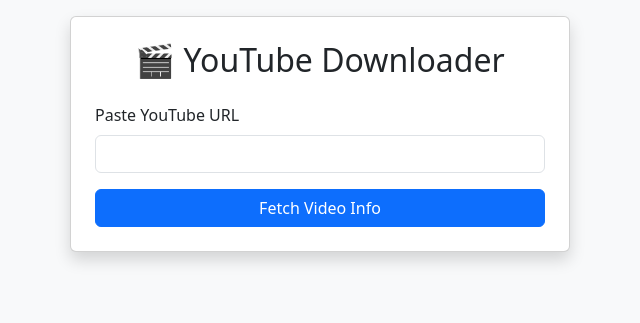
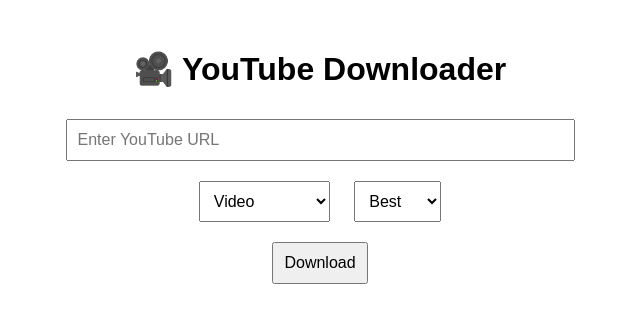
Before and after one commit to niiidhan/yt-downloader, a Flask app: page / in a window 1280 px wide. Shown: the top 323 px of the page, without its empty margins (320-960 px from the left). Run offline with Flask 3, Linux system fonts and the light colour scheme.

Commit message:
Format error3 - index.html

```diff
--- a/templates/index.html
+++ b/templates/index.html
@@ -1,97 +1,67 @@
 <!DOCTYPE html>
-<html>
+<html lang="en">
 <head>
-    <title>YouTube Downloader</title>
-    <meta name="viewport" content="width=device-width, initial-scale=1.0">
-    <link rel="stylesheet" href="https://cdn.jsdelivr.net/npm/bootstrap@5.3.0/dist/css/bootstrap.min.css">
-    <style>
-        @media (max-width: 576px) {
-            h2 {
-                font-size: 1.5rem;
-            }
-            h5 {
-                font-size: 1rem;
-            }
-            label {
-                font-size: 0.9rem;
-            }
-            .card {
-                padding: 1rem !important;
-            }
-        }
-    </style>
-    <script>
-        function toggleQualityOptions() {
-            let mode = document.querySelector('input[name="mode"]:checked').value;
-            document.getElementById("video-quality").style.display = (mode === "video") ? "block" : "none";
-            document.getElementById("audio-quality").style.display = (mode === "audio") ? "block" : "none";
-        }
-        window.onload = toggleQualityOptions;
-    </script>
+  <meta charset="UTF-8" />
+  <title>YouTube Downloader</title>
+  <style>
+    body {
+      font-family: Arial, sans-serif;
+      text-align: center;
+      margin: 50px;
+    }
+    input, select, button {
+      margin: 10px;
+      padding: 10px;
+      font-size: 16px;
+    }
+    #result {
+      margin-top: 20px;
+      font-weight: bold;
+    }
+  </style>
 </head>
-<body class="bg-light">
-<div class="container-fluid mt-3 px-3">
-    <div class="card shadow p-4 mx-auto" style="max-width: 500px;">
-        <h2 class="mb-4 text-center">🎬 YouTube Downloader</h2>
+<body>
+  <h1>🎥 YouTube Downloader</h1>
+  <input type="text" id="url" placeholder="Enter YouTube URL" size="50" />
+  <br />
+  <select id="mode">
+    <option value="video">Video</option>
+    <option value="audio">Audio (MP3)</option>
+  </select>
+  <select id="quality">
+    <option value="best">Best</option>
+    <option value="144">144p</option>
+    <option value="240">240p</option>
+    <option value="360">360p</option>
+    <option value="480">480p</option>
+    <option value="720">720p</option>
+    <option value="1080">1080p</option>
+  </select>
+  <br />
+  <button onclick="download()">Download</button>
+  <div id="result"></div>
 
-        {% if title %}
-            {% if "✅" in title %}
-                <div class="alert alert-success text-center">{{ title }}</div>
-            {% elif "⚠️" in title %}
-                <div class="alert alert-warning text-center">{{ title }}</div>
-            {% elif "Error" in title %}
-                <div class="alert alert-danger text-center">{{ title }}</div>
-            {% else %}
-                <div class="alert alert-info text-center">{{ title }}</div>
-            {% endif %}
-        {% endif %}
+  <script>
+    async function download() {
+      const url = document.getElementById("url").value;
+      const mode = document.getElementById("mode").value;
+      const quality = document.getElementById("quality").value;
 
-        {% if thumbnail %}
-            <div class="text-center mb-3">
-                <img src="{{ thumbnail }}" alt="Thumbnail" class="img-fluid mb-2" style="max-height:200px;">
-            </div>
-        {% endif %}
+      document.getElementById("result").innerText = "⏳ Downloading...";
 
-        <form method="POST">
-            <div class="mb-3">
-                <label class="form-label">Paste YouTube URL</label>
-                <input type="url" name="url" class="form-control" required value="{{ link if link }}">
-            </div>
+      const response = await fetch("/download", {
+        method: "POST",
+        headers: { "Content-Type": "application/json" },
+        body: JSON.stringify({ url, mode, quality }),
+      });
 
-            {% if resolutions %}
-                <div class="mb-3">
-                    <label class="form-label">Download Type</label><br>
-                    <input type="radio" name="mode" value="video" checked onclick="toggleQualityOptions()"> Video
-                    <input type="radio" name="mode" value="audio" class="ms-3" onclick="toggleQualityOptions()"> Audio (MP3)
-                </div>
-
-                <!-- Video Qualities -->
-                <div class="mb-3" id="video-quality">
-                    <label class="form-label">Available Video Qualities</label>
-                    <select name="quality" class="form-select">
-                        {% for r in resolutions %}
-                            <option value="{{ r }}">{{ r }}p</option>
-                        {% endfor %}
-                    </select>
-                </div>
-
-                <!-- Audio Qualities -->
-                <div class="mb-3" id="audio-quality" style="display:none;">
-                    <label class="form-label">Available Audio Qualities</label>
-                    <select name="quality" class="form-select">
-                        <option value="128">128 kbps</option>
-                        <option value="192">192 kbps</option>
-                        <option value="256">256 kbps</option>
-                        <option value="320" selected>320 kbps</option>
-                    </select>
-                </div>
-
-                <button type="submit" name="download" class="btn btn-success w-100">Download</button>
-            {% else %}
-                <button type="submit" name="fetch" class="btn btn-primary w-100">Fetch Video Info</button>
-            {% endif %}
-        </form>
-    </div>
-</div>
+      const data = await response.json();
+      if (data.status === "success") {
+        document.getElementById("result").innerText = data.message;
+      } else {
+        document.getElementById("result").innerText = "❌ Error: " + data.message;
+      }
+    }
+  </script>
 </body>
 </html>
```
